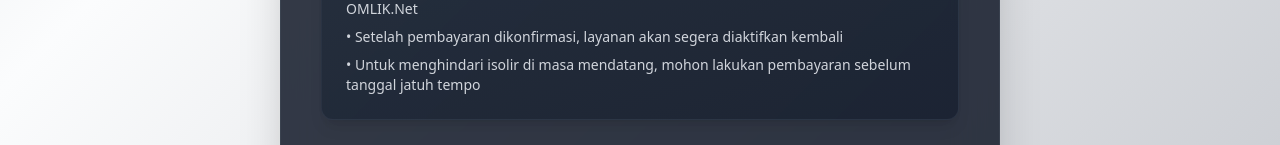
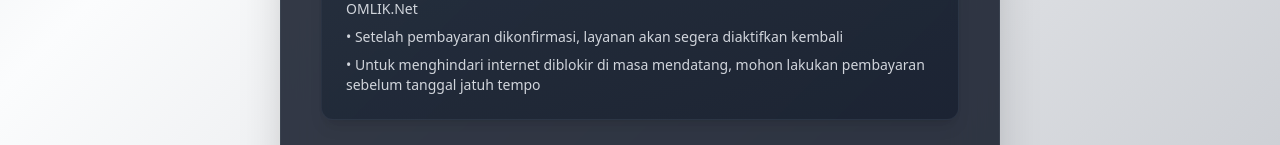
Before and after one commit to omliknetworking/networking-isolation, a plain HTML site: page index.html in a window 1280 px wide. Shown: the part 1483-1628 px from the top of the page. Drawn offline with Linux system fonts and the light colour scheme; a web font is replaced by a local one.

Commit message:
Update index.html

```diff
--- a/index.html
+++ b/index.html
@@ -1683,7 +1683,7 @@
               kembali
             </p>
             <p>
-              • Untuk menghindari isolir di masa mendatang, mohon lakukan
+              • Untuk menghindari internet diblokir di masa mendatang, mohon lakukan
               pembayaran sebelum tanggal jatuh tempo
             </p>
           </div>
```
